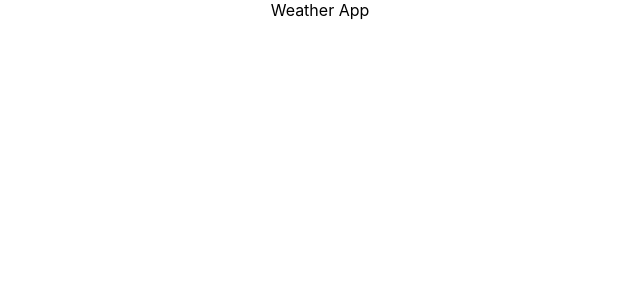
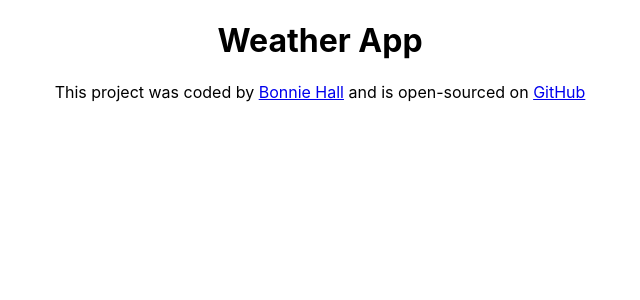
Before and after one commit to Bhall2023/react-project, a React (Create React App) app: page / in a window 1280 px wide. Shown: the top 300 px of the page, without its empty margins (320-960 px from the left). Built offline with nearby package versions, Linux system fonts and the light colour scheme.

Commit message:
added footer with hyperlinks

```diff
--- a/src/App.js
+++ b/src/App.js
@@ -3,5 +3,11 @@ import './App.css';
 
 
 export default function App() {
-  return <div className="App"> Weather App </div>;
+  return <div className="App">
+    <h1>Weather App</h1>
+  <footer>
+  This project was coded by <a href = "https://www.shecodes.io/graduates/162107-bonnie-hall" target="_blank" rel="noopener noreferrer">Bonnie Hall</a> and is open-sourced on {" "}
+  <a href = "https://github.com/Bhall2023/react-project" target="_blank" rel="noopener noreferrer">GitHub</a>
+  </footer>
+  </div>;
 }
```
